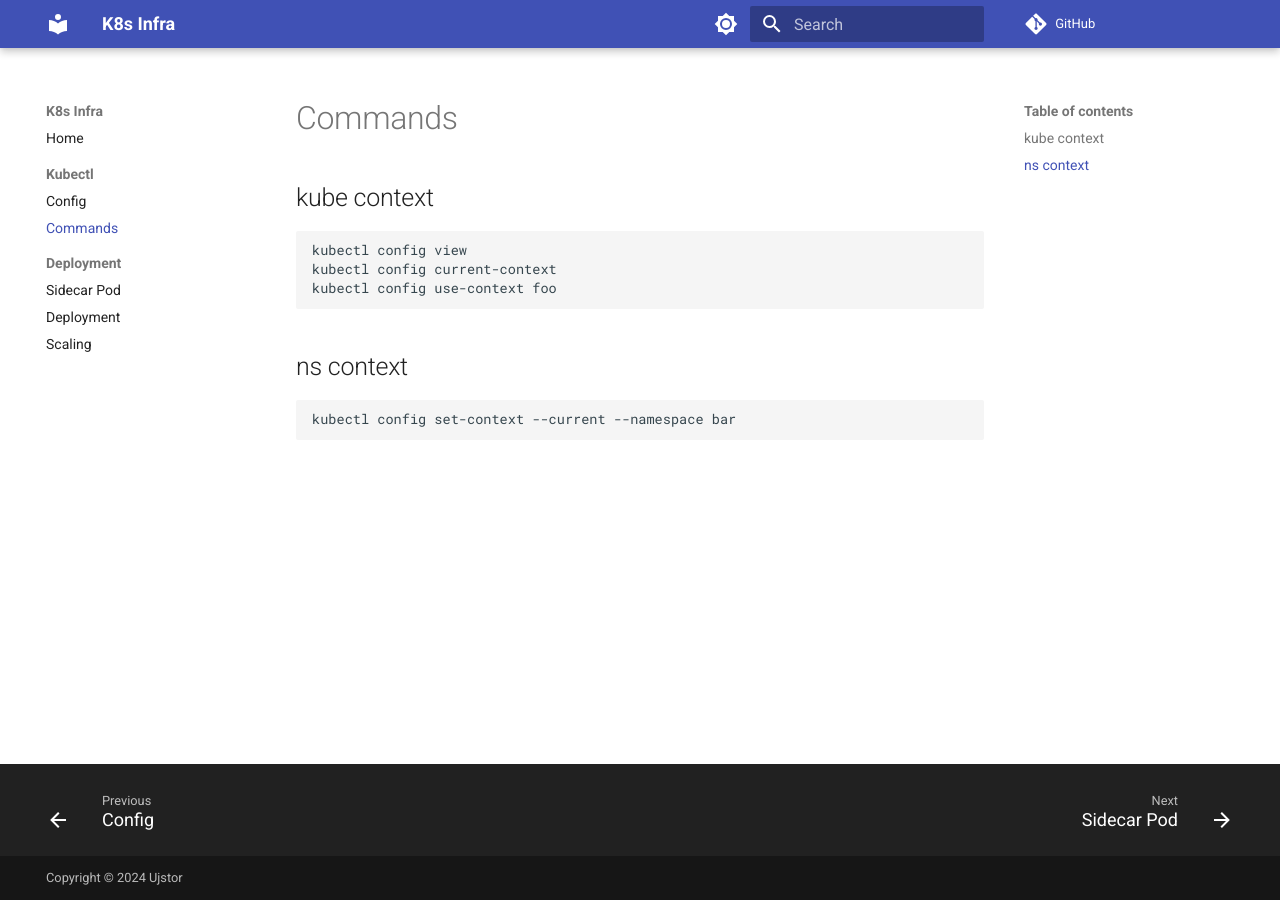
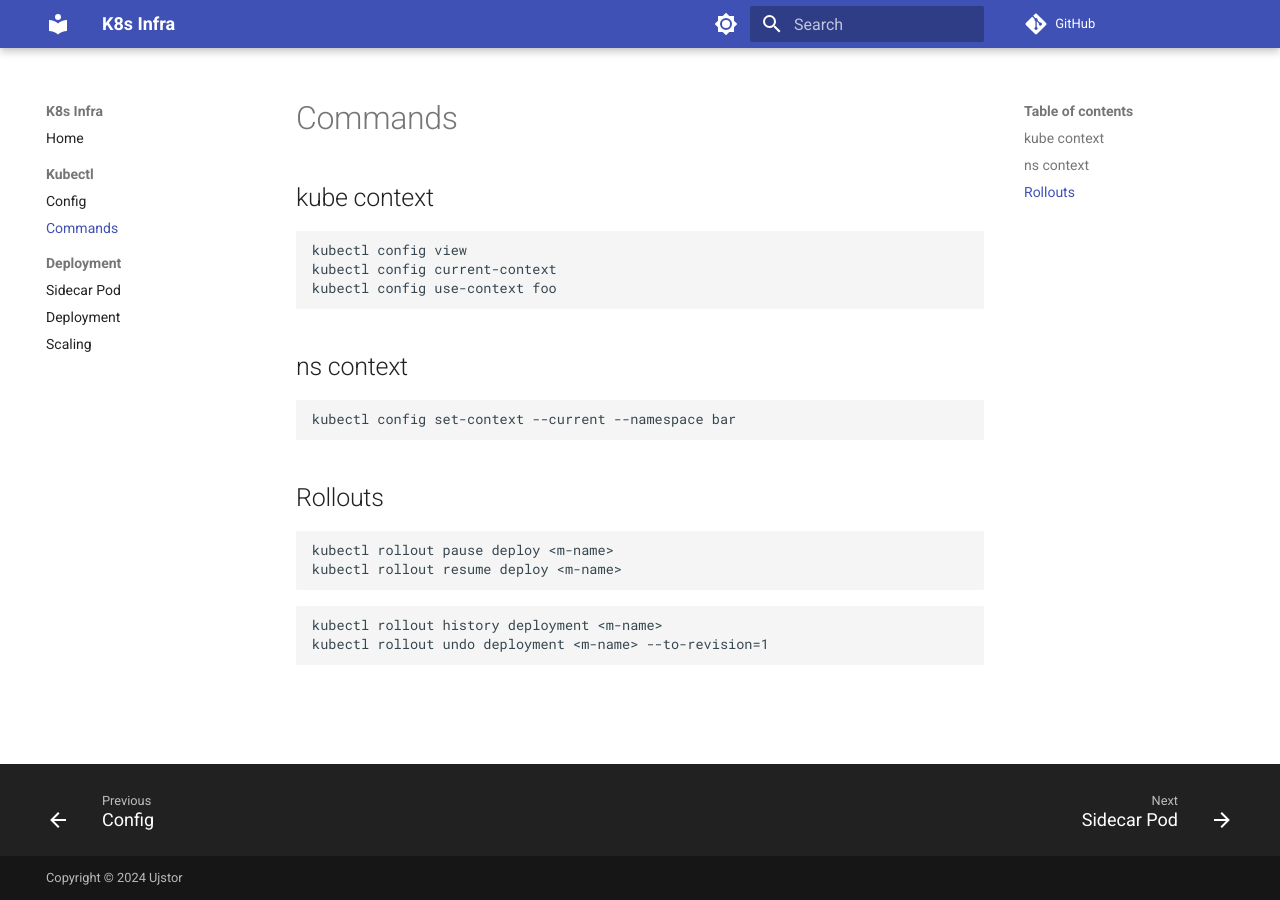
Before and after one commit to Ujstor/k8s-infra, an MkDocs documentation site: the page built from docs/docs/kubectl/commands.md, in a window 1280 px wide. Built offline with MkDocs 1.6.1 and Material for MkDocs 9.7.7, drawn with Linux system fonts in a browser that asks for light colours; comment, search, counter and statistics services are not loaded.

Commit message:
deploy update

````diff
--- a/docs/custom_theme/main.html
+++ b/docs/custom_theme/main.html
@@ -2,5 +2,5 @@
 
 {% block libs %}
     {{ super() }}
-    <script defer data-domain="ujstor.github.io/k8s-infra/" src="https://analytics.go-blueprint.dev/js/script.js"></script>
+	<script defer data-domain="ujstor.github.io/k8s-infra" src="https://analytics.ujstor.com/js/script.js"></script>
 {% endblock %}
--- a/docs/docs/kubectl/commands.md
+++ b/docs/docs/kubectl/commands.md
@@ -11,3 +11,15 @@ kubectl config use-context foo
 ```bash
 kubectl config set-context --current --namespace bar
 ```
+
+## Rollouts
+
+```bash
+kubectl rollout pause deploy <m-name>
+kubectl rollout resume deploy <m-name>
+```
+
+```bash
+kubectl rollout history deployment <m-name>
+kubectl rollout undo deployment <m-name> --to-revision=1
+```
````
Also changed, not shown: docs/docs/index.md (+4 -5 lines), docs/docs/kubectl/config.md (+2 -1 lines), 2 other files.
